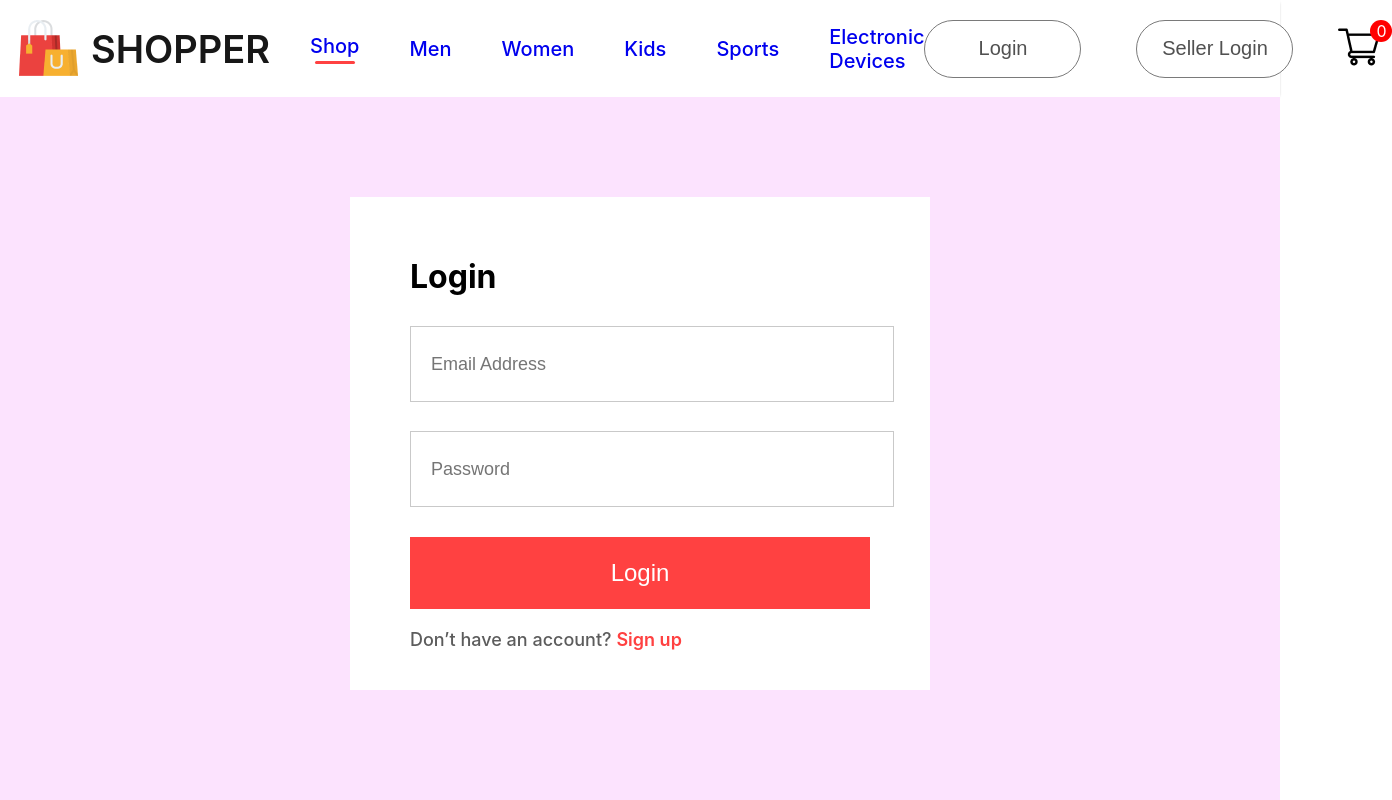
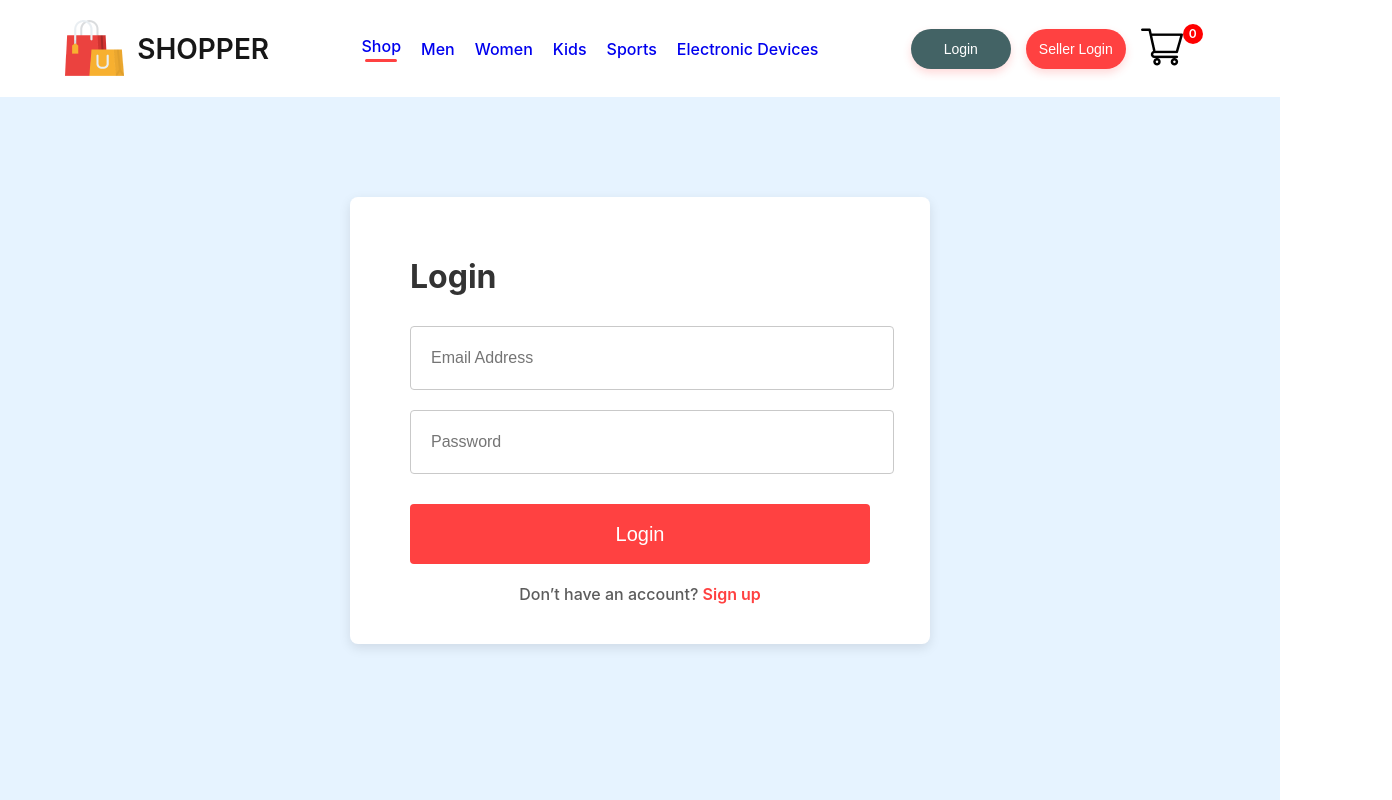
Before and after one commit to Shijan153/ECommerce-Project, a React (Create React App) app in the folder frontend/: page /login in a window 1280 px wide. Shown: the top 800 px of the page, 1392 px wide, since content can reach past the window. Built offline with nearby package versions, Linux system fonts and the light colour scheme.

Commit message:
login page ui updated

```diff
--- a/frontend/src/Components/Navbar/Navbar.css
+++ b/frontend/src/Components/Navbar/Navbar.css
@@ -1,86 +1,150 @@
-.navbar{
+.navbar {
     display: flex;
     justify-content: space-around;
     padding: 16px;
     box-shadow: 0 1px 3px -2px black;
+    align-items: center;
+    background: white;
 }
 
-.nav-logo{
+.nav-logo {
     display: flex;
     align-items: center;
     gap: 10px;
 }
 
-.nav-logo p{
+.nav-logo p {
     color: #171717;
-    font-size: 38px;
+    font-size: 32px;
     font-weight: 600;
+    margin: 0;
 }
 
-.nav-menu{
+.nav-menu {
     display: flex;
     align-items: center;
-    font-size: 20px;
+    font-size: 18px;
     font-weight: 500;
     color: #626262;
     list-style: none;
-    gap: 50px;
+    gap: 30px;
+    margin: 0;
+    padding: 0;
 }
-.nav-menu li{
+
+.nav-menu li {
     display: flex;
     flex-direction: column;
     align-items: center;
     justify-content: center;
     gap: 3px;
     cursor: pointer;
+    transition: color 0.3s ease;
 }
 
-.nav-menu hr{
+.nav-menu li:hover {
+    color: #ff4141;
+}
+
+.nav-menu hr {
     border: none;
     border-radius: 10px;
     width: 80%;
     height: 3px;
     background: #ff4141;
+    margin: 0;
 }
 
-.nav-login-cart{
+.nav-login-cart {
     display: flex;
     align-items: center;
-    gap: 45px;
+    gap: 15px;
 }
 
-.nav-login-cart button{
-    width: 157px;
-    height: 58px;
+.nav-login-cart button {
+    width: 120px;
+    height: 45px;
     cursor: pointer;
     background: white;
     color: #515151;
     outline: none;
     border: 1px solid #7a7a7a;
-    border-radius: 75px;
-    font-size: 20px;
+    border-radius: 30px;
+    font-size: 16px;
     font-weight: 500;
+    transition: all 0.3s ease;
 }
 
-.nav-login-cart button:active{
-    background: #f3f3f3;
+.nav-login-cart button:hover {
+    background: #f0f0f0;
+    transform: scale(1.02);
 }
 
-.nav-cart-count{
-    width: 22px;
-    height: 22px;
-    margin-top: -35px;
-    margin-left: -55px;
+.nav-login-cart button:active {
+    background: #e0e0e0;
+    transform: scale(0.98);
+}
+
+/* Seller Login Button - Now matches the design */
+.nav-login-cart .seller-btn {
+    background: #ff4141;
+    color: white;
+    border: none;
+    box-shadow: 0 4px 8px rgba(255, 65, 65, 0.2);
+}
+
+.nav-login-cart .seller-btn:hover {
+    background: #e63939;
+    box-shadow: 0 6px 12px rgba(255, 65, 65, 0.3);
+}
+.nav-login-cart .log-btn {
+    background: #436365;
+    color: white;
+    border: none;
+    box-shadow: 0 4px 8px rgba(255, 65, 65, 0.2);
+}
+
+.nav-login-cart .log-btn:hover {
+    background: #507377;
+    box-shadow: 0 6px 12px rgba(255, 65, 65, 0.3);
+}
+/* Regular Login Button - Matches your original design but cleaner */
+.nav-login-cart .login-btn {
+    background: rgb(72, 99, 122);
+    color: #515151;
+    border: 1px solid #7a7a7a;
+}
+
+.nav-cart-count {
+    width: 20px;
+    height: 20px;
+    background: red;
+    color: white;
+    border-radius: 50%;
     display: flex;
     justify-content: center;
     align-items: center;
-    color: white;
-    background: red;
-    border-radius: 11px;
+    font-size: 12px;
+    font-weight: 600;
+    position: relative;
+    top: -15px;
+    left: -15px;
 }
 
-.seller-btn{
-  background:#0077ff;
-  color:white;
-  margin-left:10px;
+/* Responsive adjustments */
+@media (max-width: 1280px) {
+    .nav-menu {
+        gap: 20px;
+        font-size: 16px;
+    }
+
+    .nav-logo p {
+        font-size: 28px;
+    }
+
+    .nav-login-cart button {
+        width: 100px;
+        height: 40px;
+        font-size: 14px;
+    }
 }
--- a/frontend/src/Components/Navbar/Navbar.jsx
+++ b/frontend/src/Components/Navbar/Navbar.jsx
@@ -54,7 +54,7 @@ const Navbar = () => {
 
         {/* Customer Login */}
         <Link to='/login'>
-          <button>Login</button>
+          <button className="log-btn">Login</button>
         </Link>
 
         {/* Seller Login */}
--- a/frontend/src/Pages/CSS/LoginSignup.css
+++ b/frontend/src/Pages/CSS/LoginSignup.css
@@ -1,8 +1,8 @@
 .loginsignup{
     width: 100%;
-    min-height: 100vh;   /* changed */
+    min-height: 100vh;
     padding: 100px 0;
-    background: #fce3fe;
+    background: #e6f3ff;
     box-sizing: border-box;
 }
 
@@ -12,60 +12,109 @@
     margin: 0 auto;
     padding: 40px 60px;
     box-sizing: border-box;
+    border-radius: 8px;
+    box-shadow: 0 4px 12px rgba(0, 0, 0, 0.1);
 }
 
 .loginsignup-container h1{
     margin: 20px 0;
+    color: #333;
 }
 
 .loginsignup-fields{
     display: flex;
     flex-direction: column;
-    gap: 29px;
+    gap: 20px;
     margin-top: 30px;
 }
 
 .loginsignup-fields input{
-    height: 72px;
+    height: 60px;
     width: 100%;
     padding-left: 20px;
     border: 1px solid #c9c9c9;
+    border-radius: 4px;
     color: #5c5c5c;
     outline: none;
-    font-size: 18px;
+    font-size: 16px;
+    transition: border-color 0.3s ease;
+}
+
+.loginsignup-fields input:focus {
+    border-color: #ff4141;
 }
 
 .loginsignup-container button{
-    width: 100%;          /* changed */
-    height: 72px;
+    width: 100%;
+    height: 60px;
     color: white;
     background: #ff4141;
     margin-top: 30px;
     border: none;
-    font-size: 24px;
+    border-radius: 4px;
+    font-size: 20px;
     font-weight: 500;
     cursor: pointer;
+    transition: background 0.3s ease;
+}
+
+.loginsignup-container button:hover {
+    background: #e63939;
 }
 
 .loginsignup-login{
     margin-top: 20px;
-    font-size: 18px;
+    font-size: 16px;
     font-weight: 500;
     color: #5c5c5c;
+    text-align: center;
 }
 
 .loginsignup-login span{
     color: #ff4141;
     font-weight: 600;
     cursor: pointer;
+    transition: color 0.3s ease;
+}
+
+.loginsignup-login span:hover {
+    color: #e63939;
+    text-decoration: underline;
 }
 
 .loginsignup-agree{
     display: flex;
     align-items: center;
     margin-top: 25px;
-    gap: 20px;
-    font-size: 18px;
+    gap: 12px;
+    font-size: 15px;
     font-weight: 500;
     color: #5c5c5c;
 }
+
+.loginsignup-agree input[type="checkbox"] {
+    width: 18px;
+    height: 18px;
+    cursor: pointer;
+}
+
+@media (max-width: 768px) {
+    .loginsignup-container {
+        width: 90%;
+        padding: 30px 20px;
+    }
+
+    .loginsignup-container h1 {
+        font-size: 28px;
+    }
+
+    .loginsignup-fields input {
+        height: 55px;
+        font-size: 15px;
+    }
+
+    .loginsignup-container button {
+        height: 55px;
+        font-size: 18px;
+    }
+}
```
